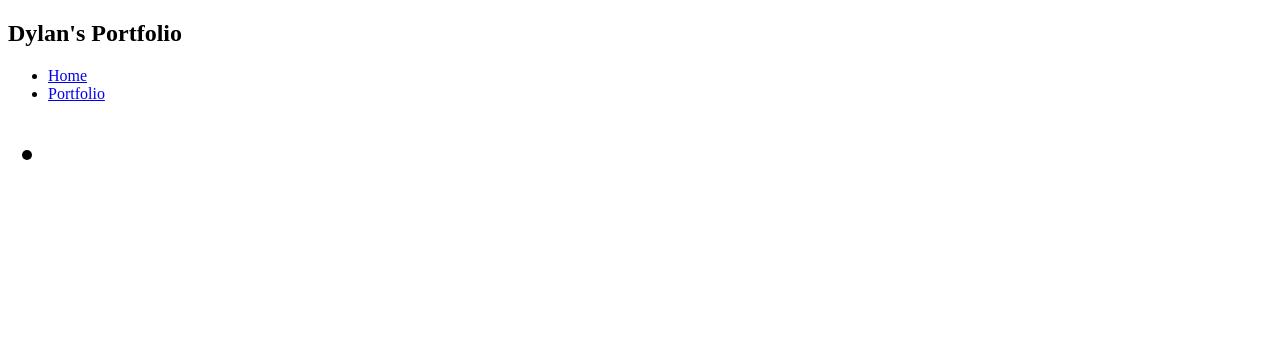
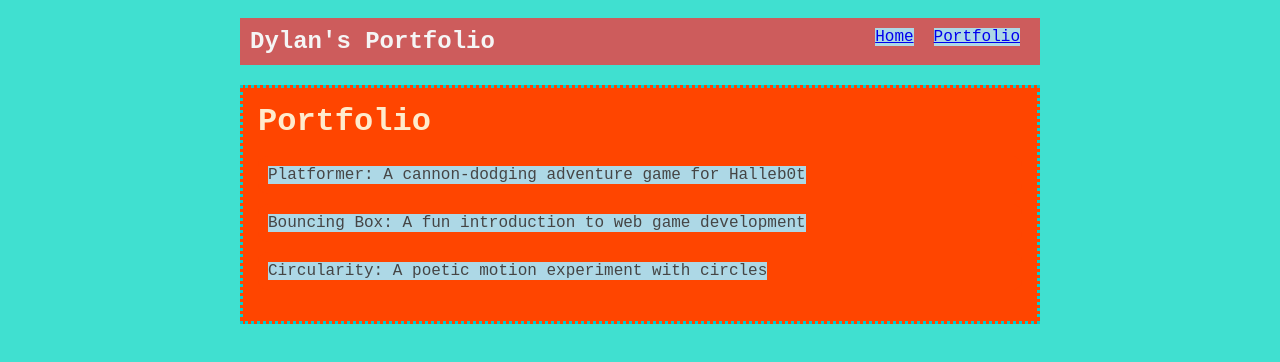
Before and after one commit to JohnsonDylan13/JohnsonDylan13.github.io, a plain HTML site: page portfolio.html in a window 1280 px wide. Drawn offline with Linux system fonts and the light colour scheme.

Commit message:
Portfolio Update 8/15

```diff
--- a/portfolio.html
+++ b/portfolio.html
@@ -2,6 +2,7 @@
 <html>
     <head>
         <Title>Dylan Cool Website</Title>
+        <link rel="stylesheet" href="style.css">
     </head>
 
     <body>
@@ -23,13 +24,20 @@
 
             <main>
                 <div class="content">
-                    <h1>
+                    <h1>Portfolio</h1>
                      <ul id="portfolio">
                         <li>
-
+                         <a href="fsd-projects/platformer/">Platformer: A cannon-dodging adventure game for Halleb0t
+                         </a>
+                        </li>
+                        <li>
+                            <a href="fsd-projects/bouncing-box/">Bouncing Box: A fun introduction to web game development
+                            </a>
+                        </li>
+                        <li>
+                            <a href="fsd-projects/circularity/">Circularity: A poetic motion experiment with circles</a>
                         </li>
                     </ul>
-                    </h1>
                 </div>
             </main>
 
--- a/style.css
+++ b/style.css
@@ -76,3 +76,29 @@ main {
 h2, h3 {
     margin: 0px;
 }
+
+/* Portfolio styles */
+.content h1 {
+    color: blanchedalmond;
+}
+
+#portfolio {
+    list-style-type: none;
+    padding-left: 0;
+}
+
+#portfolio li {
+    background: orangered;
+    padding: 10px;
+    border-radius: 10px;
+    margin-bottom: 10px;
+}
+
+#portfolio li:hover {
+    background: #eee;
+}
+
+#portfolio a {
+    text-decoration: none;
+    color: #454545
+}
```
Also changed, not shown: index.html (+3 -0 lines), images/favicon.ico (added), 1 other file.
